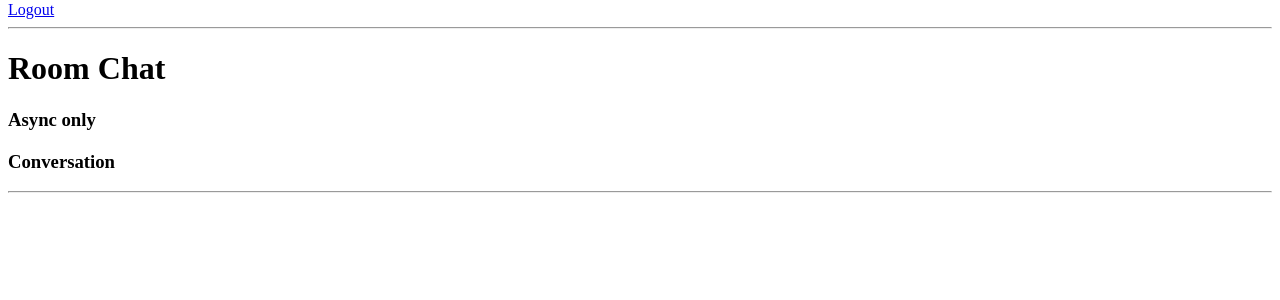
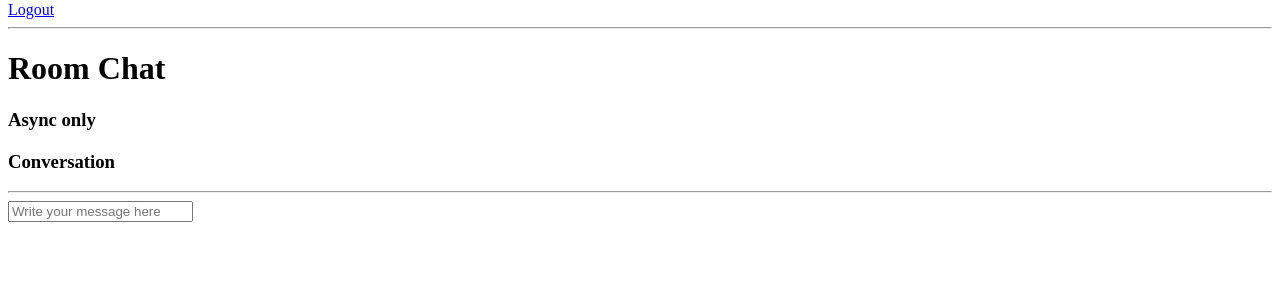
Before and after one commit to Savio49/DiscussionApp, a Django app: page /room/3/ in a window 1280 px wide. Shown: the part 150-450 px from the top of the page. Run offline with Django 4.2, Linux system fonts and the light colour scheme; a user stored in the database is signed in; data comes from the database, SQL or seed files in the repository; both versions use the stored data as it was after the commit.

Commit message:
Adding a form for enabling user to enter new messages in a room

```diff
--- a/base/templates/base/room.html
+++ b/base/templates/base/room.html
@@ -18,4 +18,12 @@
     {% endfor %}
 </div>
 
+{% if request.user.is_authenticated %}
+    <div class="comment-form">
+        <form action="" method="post">
+            {% csrf_token %}
+            <input type="text" name="body" placeholder="Write your message here" />
+        </form>
+    </div>
+{% endif %}
 {% endblock content %}
--- a/base/views.py
+++ b/base/views.py
@@ -7,7 +7,7 @@ from django.contrib.auth.decorators import login_required
 from django.http import HttpResponse
 from django.contrib.auth.forms import UserCreationForm
 
-from .models import Room, Topic
+from .models import Room, Topic, Message
 from .forms import RoomForm
 from django.db.models import Q
 
@@ -79,6 +79,13 @@ def room(request, pk):
     room = Room.objects.get(id=pk)
     # querying child objects (Message objects) of a specific object (room)
     room_messages = room.message_set.all().order_by('-created')
+    if request.method == 'POST':
+        message = Message.objects.create(
+            user=request.user,
+            room=room,
+            body=request.POST.get('body')
+        )
+        return redirect('room', pk=room.id)
     context = {'room': room, 'room_messages': room_messages}
     return render(request, 'base/room.html', context)
 
```
Also changed, not shown: db.sqlite3.
